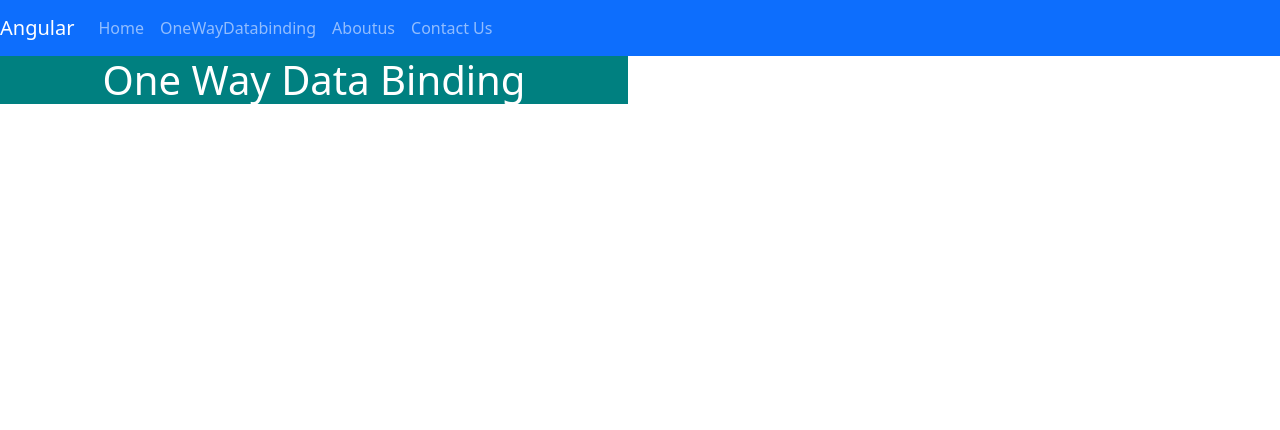
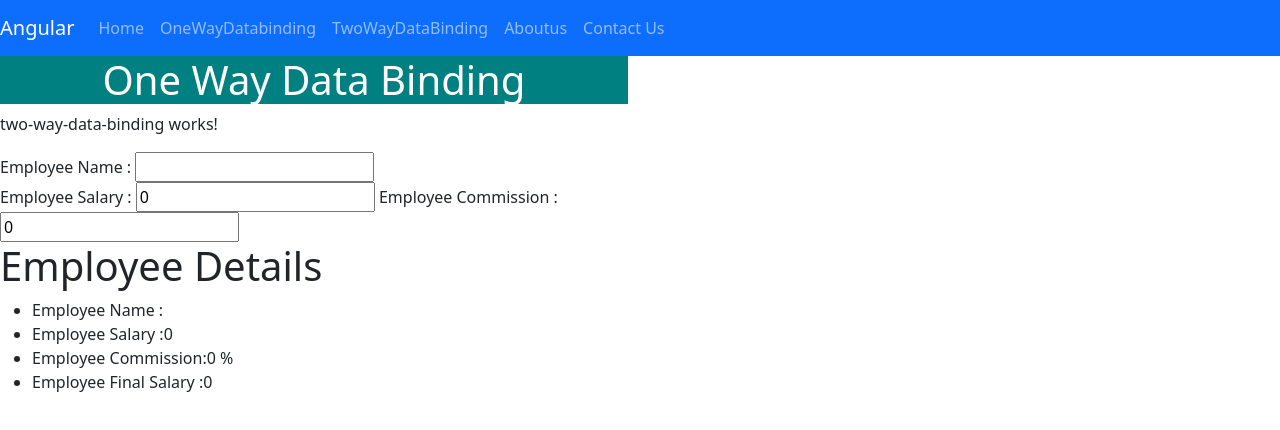
Before and after one commit to viralsir/FirstProject, an Angular app: page /twoway in a window 1280 px wide. Before the commit this address led to /. Shown: the top 430 px of the page. Built offline with nearby package versions, Linux system fonts and the light colour scheme.

Commit message:
Two Way Data Binding has been completed.

```diff
--- a/src/app/app.component.html
+++ b/src/app/app.component.html
@@ -16,6 +16,9 @@
       </li>
       <li class="nav-item">
         <a class="nav-link" routerLink="oneway">OneWayDatabinding</a>
+      </li>
+      <li class="nav-item">
+        <a class="nav-link" routerLink="twoway">TwoWayDataBinding</a>
       </li>
       <li class="nav-item">
         <a class="nav-link" routerLink="aboutus">Aboutus</a>
--- a/src/app/app.component.ts
+++ b/src/app/app.component.ts
@@ -6,12 +6,13 @@ import {AboutusComponent} from '../aboutus/aboutus.component';
 import {ContactusComponent} from '../contactus/contactus.component';
 import {HomeComponent} from '../home/home.component';
 import {OneWayDataBindingComponent} from '../one-way-data-binding/one-way-data-binding.component';
+import {TwoWayDataBindingComponent} from '../two-way-data-binding/two-way-data-binding.component';
 
 
 @Component({
   selector: 'app-mainbody',
   standalone: true,
-  imports: [RouterOutlet, Child1Component, Child2Component, AboutusComponent, ContactusComponent, HomeComponent,OneWayDataBindingComponent, RouterLink],
+  imports: [RouterOutlet, Child1Component, Child2Component, AboutusComponent, ContactusComponent, HomeComponent,OneWayDataBindingComponent,TwoWayDataBindingComponent, RouterLink],
   templateUrl: './app.component.html',
   styleUrl: './app.component.css'
 })
--- a/src/app/app.routes.ts
+++ b/src/app/app.routes.ts
@@ -3,11 +3,13 @@ import {HomeComponent} from '../home/home.component';
 import {AboutusComponent} from '../aboutus/aboutus.component';
 import {ContactusComponent} from '../contactus/contactus.component';
 import {OneWayDataBindingComponent} from '../one-way-data-binding/one-way-data-binding.component';
+import {TwoWayDataBindingComponent} from '../two-way-data-binding/two-way-data-binding.component';
 
 export const routes: Routes = [
   {path: 'aboutus', component:AboutusComponent },
   {path:'home', component:HomeComponent},
   {path:'contactus',component:ContactusComponent},
-  {path:"oneway",component:OneWayDataBindingComponent}
+  {path:"oneway",component:OneWayDataBindingComponent},
+  {path:"twoway",component:TwoWayDataBindingComponent},
   //{path:'',component:},
 ];
--- /dev/null
+++ b/src/two-way-data-binding/two-way-data-binding.component.html
@@ -0,0 +1,15 @@
+<p>two-way-data-binding works!</p>
+<form >
+  Employee Name : <input type="text" [(ngModel)]="EmployeeName" name="EmployeeName"> <br/>
+  Employee Salary : <input type="number" [(ngModel)]="EmployeeBasicSalary" name="EmployeeBasicSalary">
+  Employee Commission : <input type="number" [(ngModel)]="EmployeeCommission" name="EmployeeCommission">
+
+</form>
+
+<h1> Employee Details </h1>
+<ul>
+   <li> Employee Name : {{EmployeeName}}</li>
+   <li> Employee Salary :{{EmployeeBasicSalary}}</li>
+  <li> Employee Commission:{{EmployeeCommission}} %</li>
+   <li>Employee Final Salary :{{(this.EmployeeBasicSalary*this.EmployeeCommission)/100 + this.EmployeeBasicSalary}}</li>
+</ul>
--- /dev/null
+++ b/src/two-way-data-binding/two-way-data-binding.component.ts
@@ -0,0 +1,23 @@
+import { Component } from '@angular/core';
+import {FormsModule} from '@angular/forms';
+
+@Component({
+  selector: 'app-two-way-data-binding',
+  standalone: true,
+  imports: [
+    FormsModule
+  ],
+  templateUrl: './two-way-data-binding.component.html',
+  styleUrl: './two-way-data-binding.component.css'
+})
+export class TwoWayDataBindingComponent
+{
+
+  EmployeeName:string="";
+  EmployeeBasicSalary:number=0;
+  EmployeeCommission:number=0.0;
+
+
+
+
+}
```
Also changed, not shown: src/two-way-data-binding/two-way-data-binding.component.css (added), 1 other file (tests, documents, lock files or other folders).
